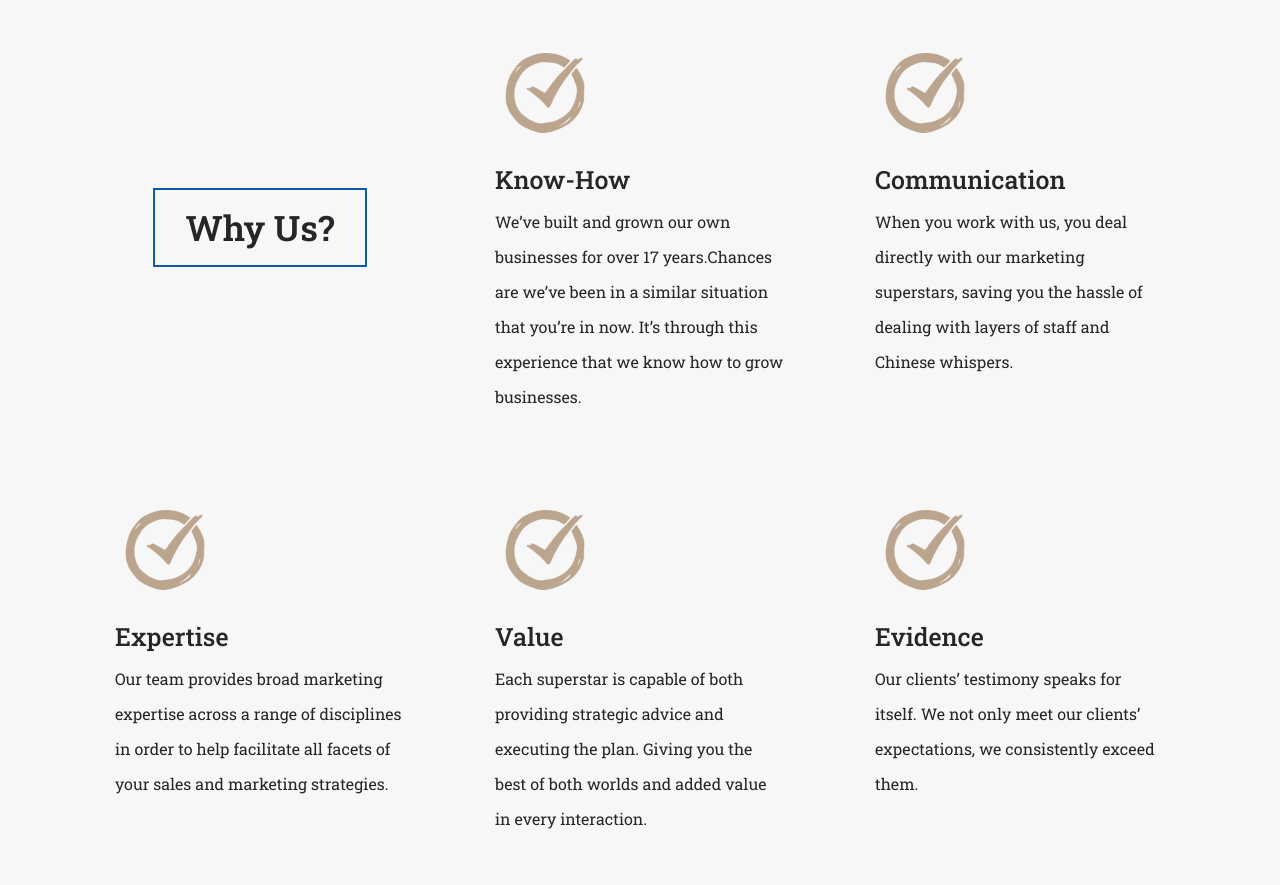
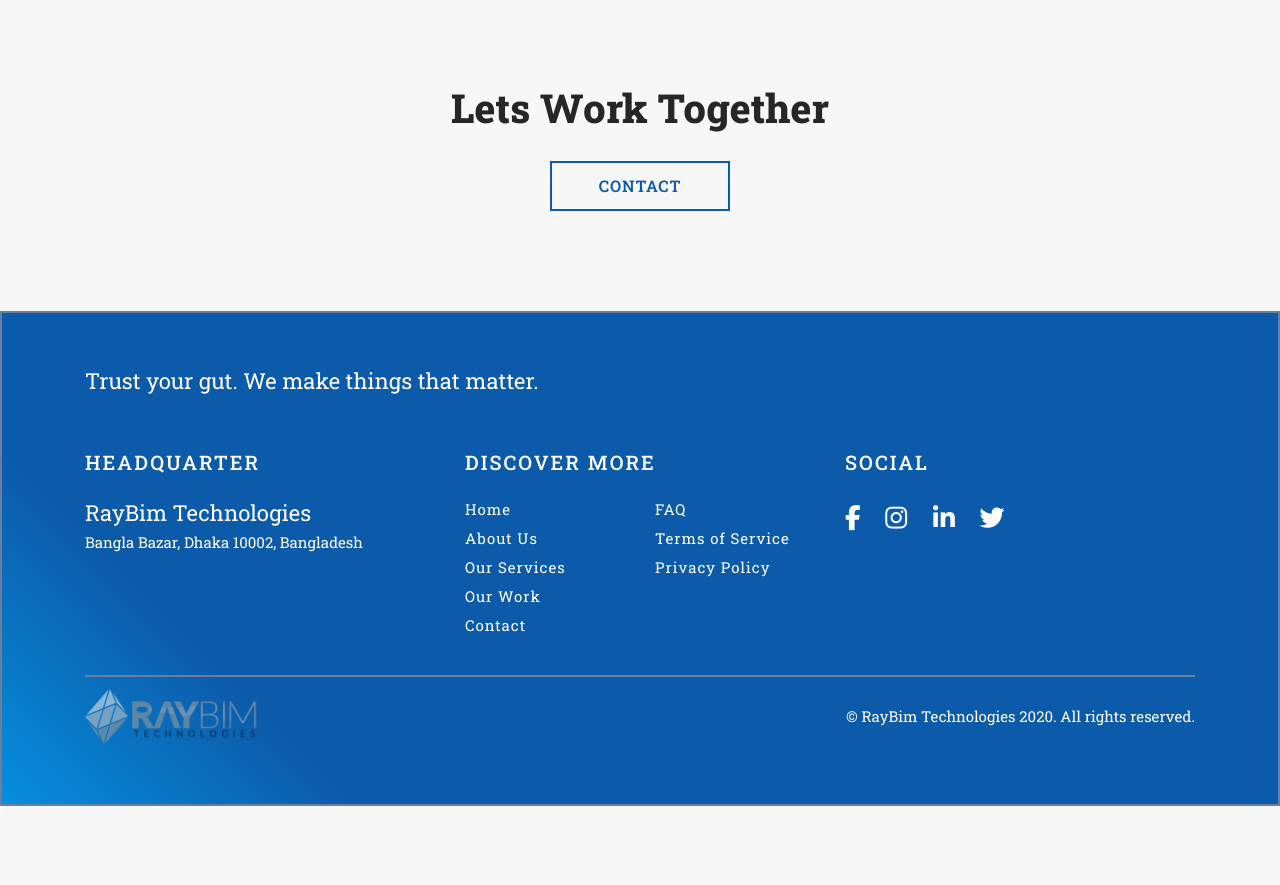
Before and after one commit to abuhasanrumi/RayBim-New, a plain HTML site: page about.html in a window 1280 px wide. Shown: the part 1928-2813 px from the top of the page. After the commit the page ends 2734 px from the top, so only its background shows below. Drawn offline with nearby package versions, Linux system fonts and the light colour scheme; a web font is replaced by a local one.

```diff
--- a/about.html
+++ b/about.html
@@ -109,61 +109,7 @@
     About Section Ends Here
     ===========================-->
 
-    <!-- Why Us section  -->
-    <section class="why-us">
-        <div class="container">
-            <div class="row">
-                <div class="col-12 col-sm-12 col-md-4 cil-lg-4 col-xl-4 title-card-flex d-flex align-items-center justify-content-center">
-                    <div class="title-card "><h3>Why Us?</h3></div>
-                </div>
-                <div class="col-12 col-sm-12 col-md-4 cil-lg-4 col-xl-4">
-                    <div class="single-reason-card reason-1">
-                        <img src="img/tick.png" alt="">
-                        <h4>Know-How</h4>
-                        <p>We’ve built and grown our own businesses for over 17 years.Chances are we’ve been in a similar situation that you’re in now. It’s through this experience that we know how to grow businesses.
 
-                        </p>
-                    </div>
-                </div>
-                <div class="col-12 col-sm-12 col-md-4 cil-lg-4 col-xl-4">
-                    <div class="single-reason-card reason-2">
-                        <img src="img/tick.png" alt="">
-                        <h4>Communication</h4>
-                        <p>When you work with us, you deal directly with our marketing superstars, saving you the hassle of dealing with layers of staff and Chinese whispers.
-
-                        </p>
-                    </div>
-                </div>
-                <div class="col-12 col-sm-12 col-md-4 cil-lg-4 col-xl-4">
-                    <div class="single-reason-card reason-3">
-                        <img src="img/tick.png" alt="">
-                        <h4>Expertise</h4>
-                        <p>Our team provides broad marketing expertise across a range of disciplines in order to help facilitate all facets of your sales and marketing strategies.
-
-                        </p>
-                    </div>
-                </div>
-                <div class="col-12 col-sm-12 col-md-4 cil-lg-4 col-xl-4">
-                    <div class="single-reason-card reason-4">
-                        <img src="img/tick.png" alt="">
-                        <h4>Value</h4>
-                        <p>Each superstar is capable of both providing strategic advice and executing the plan. Giving you the best of both worlds and added value in every interaction.
-
-                        </p>
-                    </div>
-                </div>
-                <div class="col-12 col-sm-12 col-md-4 cil-lg-4 col-xl-4">
-                    <div class="single-reason-card reason-5">
-                        <img src="img/tick.png" alt="">
-                        <h4>Evidence</h4>
-                        <p>Our clients’ testimony speaks for itself. We not only meet our clients’ expectations, we consistently exceed them.
-
-                        </p>
-                    </div>
-                </div>
-            </div>
-        </div>
-    </section>
 
 
 
--- a/css/about.css
+++ b/css/about.css
@@ -99,7 +99,6 @@ p {
 
 .about-footer-text {
     padding: 50px 85px;
-    border: 2px solid #0C5BAA;
     margin-bottom: 50px;
     margin-top: 30px;
 }
--- a/css/contact.css
+++ b/css/contact.css
@@ -50,9 +50,7 @@ p.form-label {
 input:required {
     box-shadow:none;
 }
-input:invalid {
-    box-shadow: 0 0 1px #0E5CAA;
-}
+
 
 .underline {
     height: 2px;
--- a/css/responsive.css
+++ b/css/responsive.css
@@ -48,7 +48,7 @@
         display: block !important;
     }
     .hero-title h2 {
-        font-size: 55px;
-        line-height: 70px;
+        font-size: 50px;
+        line-height: 62px;
     }
 }
--- a/style.css
+++ b/style.css
@@ -27,7 +27,7 @@ body {
     margin: 0;
     padding: 0;
     font-weight: 400;
-    overflow-x: hidden;
+    overflow-x: hidden !important;
     font-size: 15px;
     background-color: #F7F7F7;
     line-height: 25px;
```
